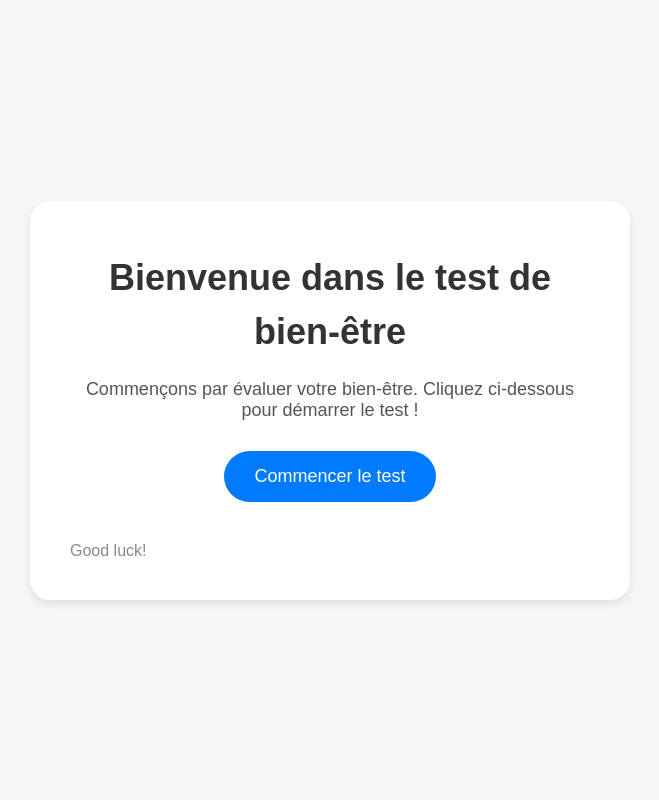
After one commit to BohBOhTN/Project_May, a Flask app: page / in a window 1280 px wide. The commit adds this page. Shown: the whole page, without its empty margins (310-969 px from the left). Run offline with Flask 3, Linux system fonts and the light colour scheme.

Commit message:
welcome page + qs + result working

```diff
--- a/app.py
+++ b/app.py
@@ -23,6 +23,10 @@ def get_total_questions():
     total = cursor.fetchone()[0]
     conn.close()
     return total
+
+@app.route('/')
+def welcome_page():
+    return render_template('welcome.html')
 
 @app.route('/question/<int:question_id>', methods=['GET', 'POST'])
 def question_page(question_id):
--- a/static/css/styles.css
+++ b/static/css/styles.css
@@ -126,3 +126,92 @@
       width: calc(100% - 70px);
     }
   }
+
+  /* General Reset */
+* {
+  margin: 0;
+  padding: 0;
+  box-sizing: border-box;
+}
+
+body {
+  font-family: Arial, sans-serif;
+  margin: 0;
+  padding: 0;
+  background-color: #f7f7f7;
+  display: flex;
+  justify-content: center;
+  align-items: center;
+  height: 100vh;
+}
+
+.welcome-container {
+  width: 100%;
+  max-width: 600px; /* Suitable for larger screens */
+  text-align: center;
+  background-color: #fff;
+  border-radius: 20px;
+  padding: 40px;
+  box-shadow: 0 4px 10px rgba(0, 0, 0, 0.1);
+  animation: fadeIn 1s ease-out;
+}
+
+header h1 {
+  font-size: 36px;
+  color: #333;
+  margin-bottom: 20px;
+}
+
+header p {
+  font-size: 18px;
+  color: #555;
+  margin-bottom: 30px;
+}
+
+.start-btn {
+  padding: 15px 30px;
+  font-size: 18px;
+  color: #fff;
+  background-color: #007BFF;
+  border-radius: 50px;
+  text-decoration: none;
+  display: inline-block;
+  transition: background-color 0.3s ease, transform 0.3s ease;
+}
+
+.start-btn:hover {
+  background-color: #0056b3;
+  transform: scale(1.1);
+}
+
+footer p {
+  font-size: 16px;
+  color: #888;
+  margin-top: 20px;
+}
+
+/* Animation */
+@keyframes fadeIn {
+  from {
+      opacity: 0;
+  }
+  to {
+      opacity: 1;
+  }
+}
+
+/* Responsive Design */
+@media (max-width: 600px) {
+  .welcome-container {
+      padding: 20px;
+  }
+
+  header h1 {
+      font-size: 28px;
+  }
+
+  .start-btn {
+      font-size: 16px;
+      padding: 12px 25px;
+  }
+}
--- /dev/null
+++ b/templates/welcome.html
@@ -0,0 +1,23 @@
+<!DOCTYPE html>
+<html lang="en">
+<head>
+    <meta charset="UTF-8">
+    <meta name="viewport" content="width=device-width, initial-scale=1.0">
+    <title>Welcome</title>
+    <link rel="stylesheet" href="{{ url_for('static', filename='css/styles.css') }}">
+</head>
+<body>
+    <div class="welcome-container">
+        <header>
+            <h1>Bienvenue dans le test de bien-être</h1>
+            <p>Commençons par évaluer votre bien-être. Cliquez ci-dessous pour démarrer le test !</p>
+        </header>
+        <main>
+            <a href="{{ url_for('question_page', question_id=1) }}" class="start-btn">Commencer le test</a>
+        </main>
+        <footer>
+            <p>Good luck!</p>
+        </footer>
+    </div>
+</body>
+</html>
```
